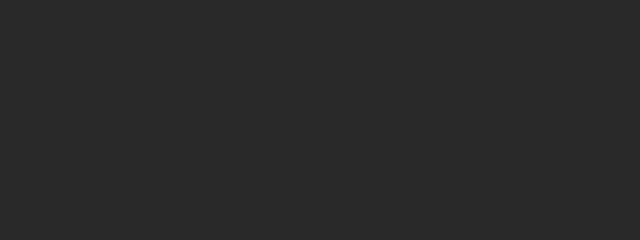
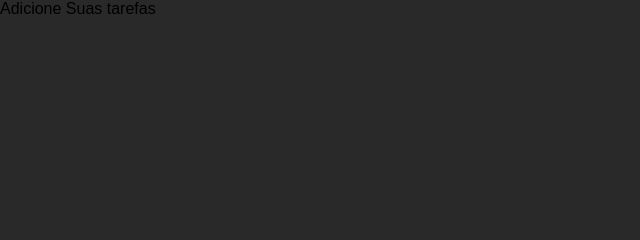
Before and after one commit to BrunoSilvaProgramador/Carrinho-de-compras, a plain HTML site: page index.html in a window 1280 px wide. Shown: the top 240 px of the page, 0-640 px from the left. Drawn offline with Linux system fonts and the light colour scheme.

Commit message:
Update index.html

```diff
--- a/index.html
+++ b/index.html
@@ -9,8 +9,12 @@
 </head>
 <body>
 
-    <section class="back"></section>
+    <section class="back">
+        <p class="p">Adicione Suas tarefas</p>
+    </section>
     <div class="clear"></div>
+
+
     <section class="buttons">
         <button class="calcular button_d" onclick="calcular()"><span>Calcular</span></button>
         <button class="adicionar button_d" onclick="add()"><span>Adicionar</span></button>
```
